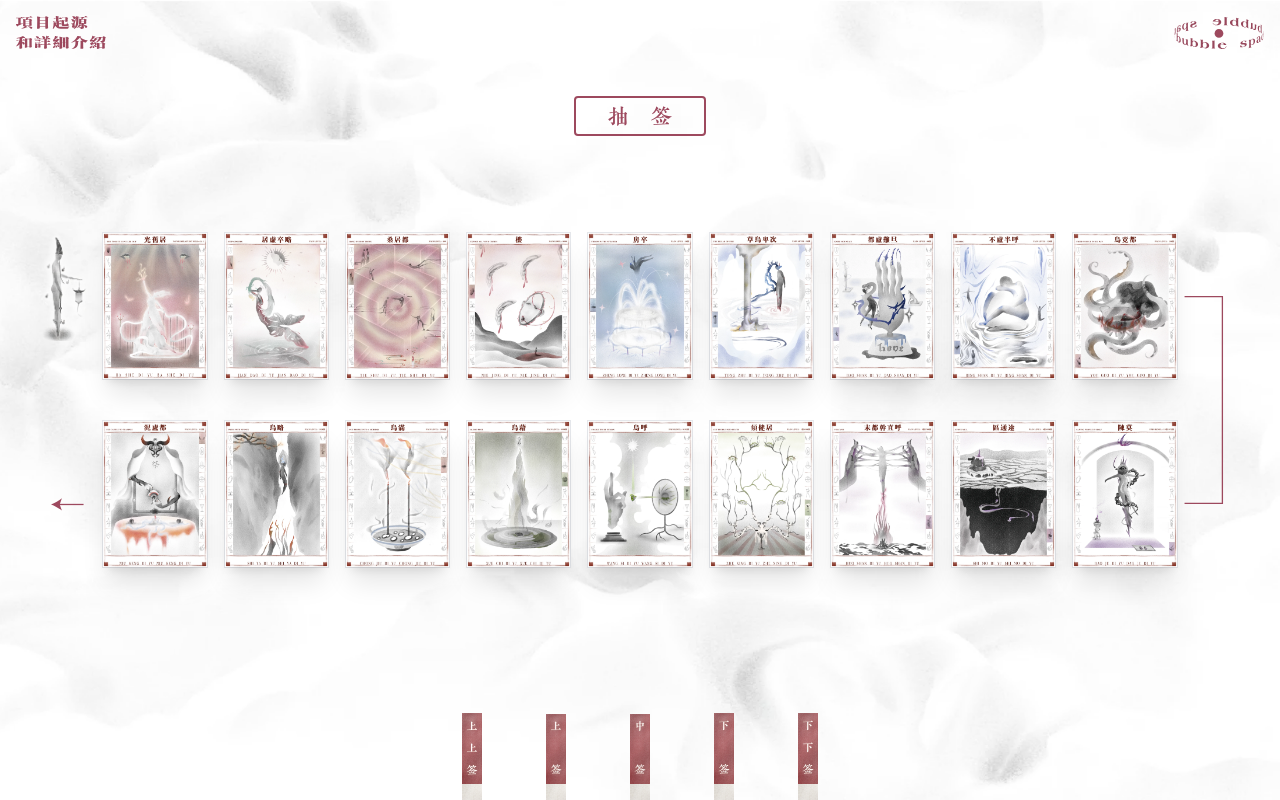
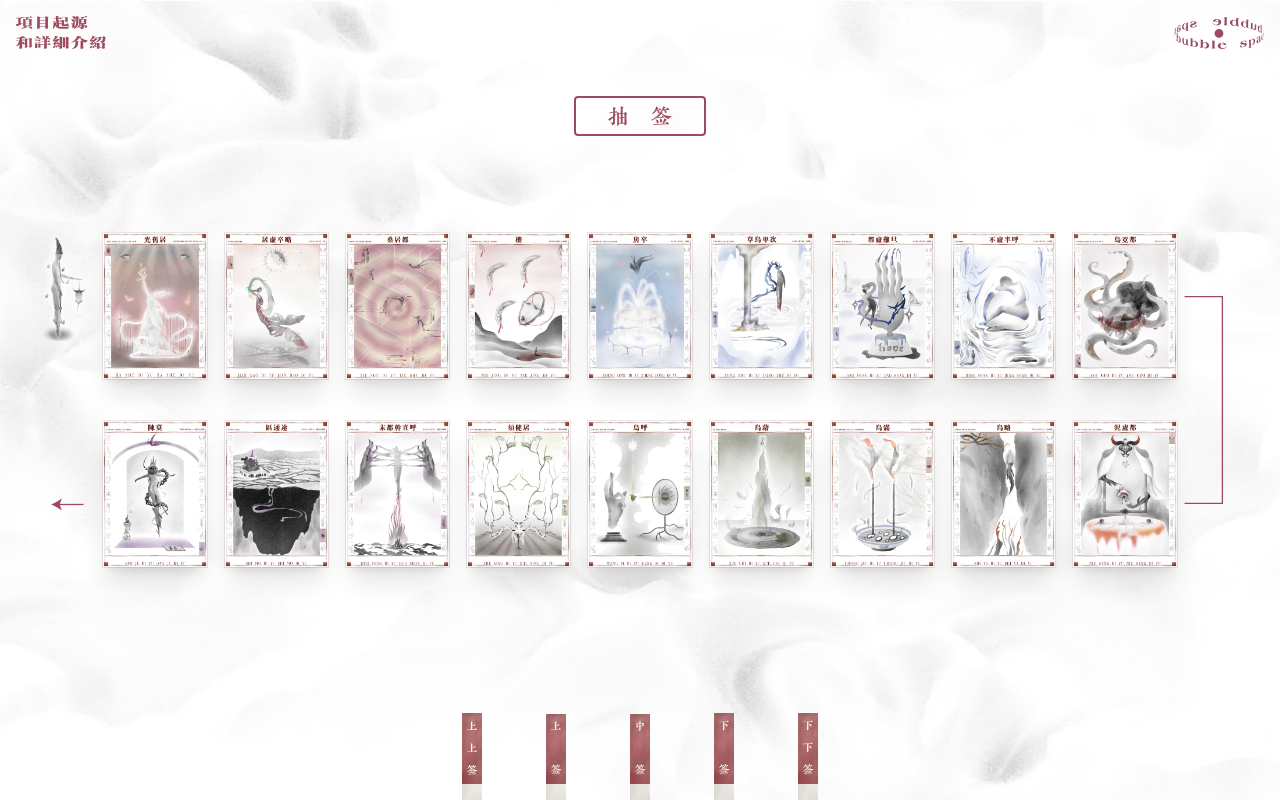
Before and after one commit to YOOUMUU/space-bubble, a Next.js app: page /game in a window 1280 px wide. Built offline with nearby package versions, Linux system fonts and the light colour scheme.

Commit message:
Add about background

```diff
--- a/app/about/page.tsx
+++ b/app/about/page.tsx
@@ -9,6 +9,15 @@ const About = () => {
   return (
     <>
       <AboutNav />
+      <div className="absolute z-[-1] h-screen w-screen">
+        <Image
+          className="h-full w-full bg-cover object-cover opacity-[18%]"
+          src="/about/Background.webp"
+          alt=""
+          width={1600}
+          height={800}
+        />
+      </div>
       <section className="my-16">
         <div className="container mt-32">
           <div className="flex items-center justify-between border-b-2 border-[#98485C] pb-2">
--- a/app/game/page.tsx
+++ b/app/game/page.tsx
@@ -11,7 +11,7 @@ const Game = () => {
   const [isFirstClick, setIsFirstClick] = useState(true);
   const [imageSrc, setImageSrc] = useState('/qian/chouqian.svg');
   const cardNumbers = [
-    1, 2, 3, 4, 5, 6, 7, 8, 9, 18, 17, 16, 15, 14, 13, 12, 11, 10,
+    1, 2, 3, 4, 5, 6, 7, 8, 9, 10, 11, 12, 13, 14, 15, 16, 17, 18,
   ];
   const [isClicked, setIsChlicked] = useState(false);
 
--- a/app/layout.tsx
+++ b/app/layout.tsx
@@ -25,9 +25,7 @@ export default function RootLayout({ children }: Props) {
             alt=""
           />
         </div>
-        <div className="hidden h-screen w-screen overflow-hidden md:block">
-          {children}
-        </div>
+        <div className="hidden md:block">{children}</div>
       </body>
     </html>
   );
--- a/components/ClickCard.tsx
+++ b/components/ClickCard.tsx
@@ -18,16 +18,28 @@ const ClickCard = ({
   const rotateContainerRef = useRef(null);
 
   const updateCoordinates = useCallback(() => {
-    if (rotateContainerRef.current && number === position) {
+    const positionMap: { [key: number]: number } = {
+      10: 18,
+      11: 17,
+      12: 16,
+      13: 15,
+      14: 14,
+      15: 13,
+      16: 12,
+      17: 11,
+      18: 10,
+    };
+
+    const mappedNumber = positionMap[number] ?? number;
+
+    if (rotateContainerRef.current && mappedNumber === position) {
       const rect = (
         rotateContainerRef.current as HTMLElement
       ).getBoundingClientRect();
       const centerX = rect.left + rect.width / 2;
       const centerY = rect.top + rect.height / 2;
-      console.log(rect.height);
+
       const newCoordinates = { x: centerX, y: centerY };
-
-      console.log(centerX, centerY);
 
       onCoordinatesUpdated(newCoordinates);
     }
--- a/components/GameCard.tsx
+++ b/components/GameCard.tsx
@@ -22,6 +22,18 @@ const GameCard = ({ number, toggleVisibility }: Props) => {
       ? '/ending/5'
       : '/ending';
 
+  const positionMap: { [key: number]: number } = {
+    10: 18,
+    11: 17,
+    12: 16,
+    13: 15,
+    14: 14,
+    15: 13,
+    16: 12,
+    17: 11,
+    18: 10,
+  };
+
   return (
     <motion.div
       initial={{ opacity: 0 }}
@@ -41,7 +53,7 @@ const GameCard = ({ number, toggleVisibility }: Props) => {
             className="backface-hidden absolute h-full w-full shadow-2xl transition-transform duration-700 ease-in-out"
           >
             <Image
-              src={`/cards/bottom/${number}.webp`}
+              src={`/cards/bottom/${positionMap[number] ?? number}.webp`}
               alt="Back"
               width={800}
               height={1000}
@@ -56,7 +68,7 @@ const GameCard = ({ number, toggleVisibility }: Props) => {
             className="backface-hidden absolute h-full w-full shadow-2xl transition-transform duration-700 ease-in-out"
           >
             <Image
-              src={`/cards/top/${number}.webp`}
+              src={`/cards/top/${positionMap[number] ?? number}.webp`}
               alt="Front"
               width={800}
               height={1000}
```
Also changed, not shown: public/about/Background.webp (added), public/cards/bottom/9.webp.
